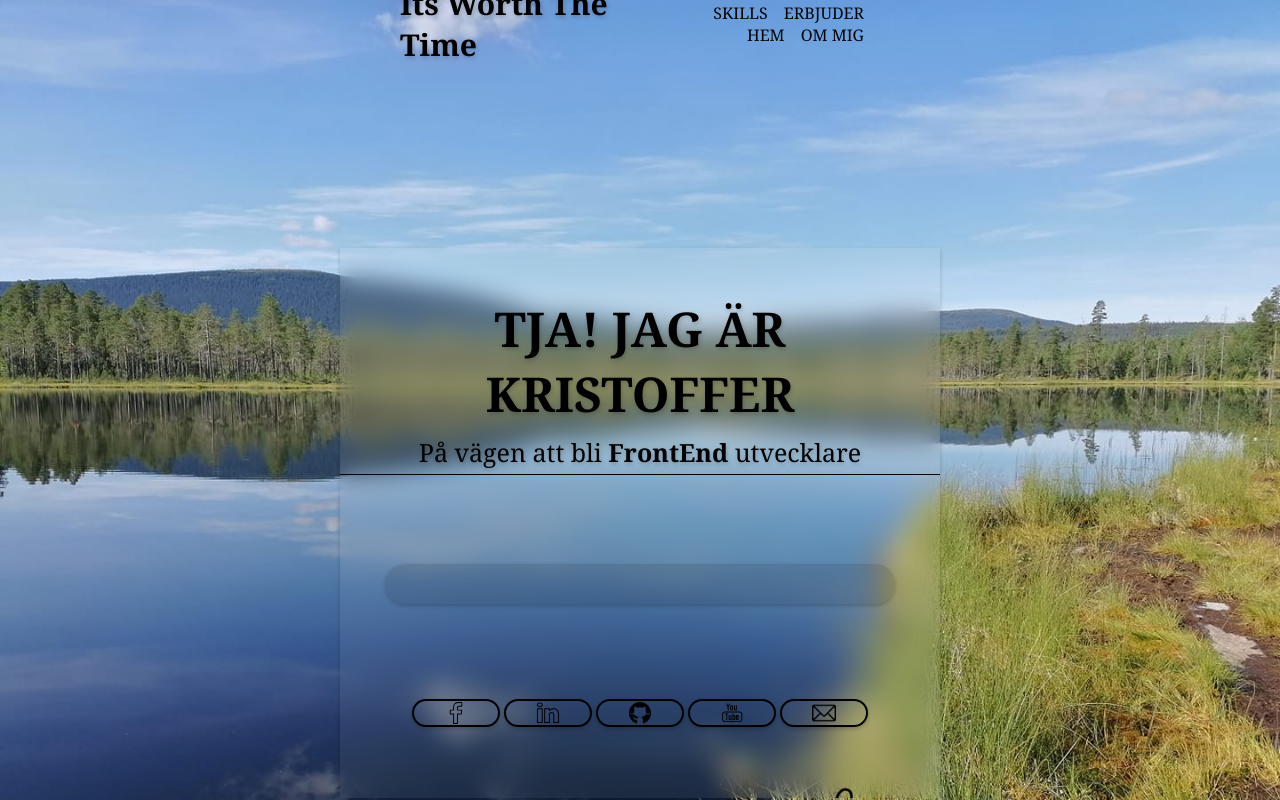
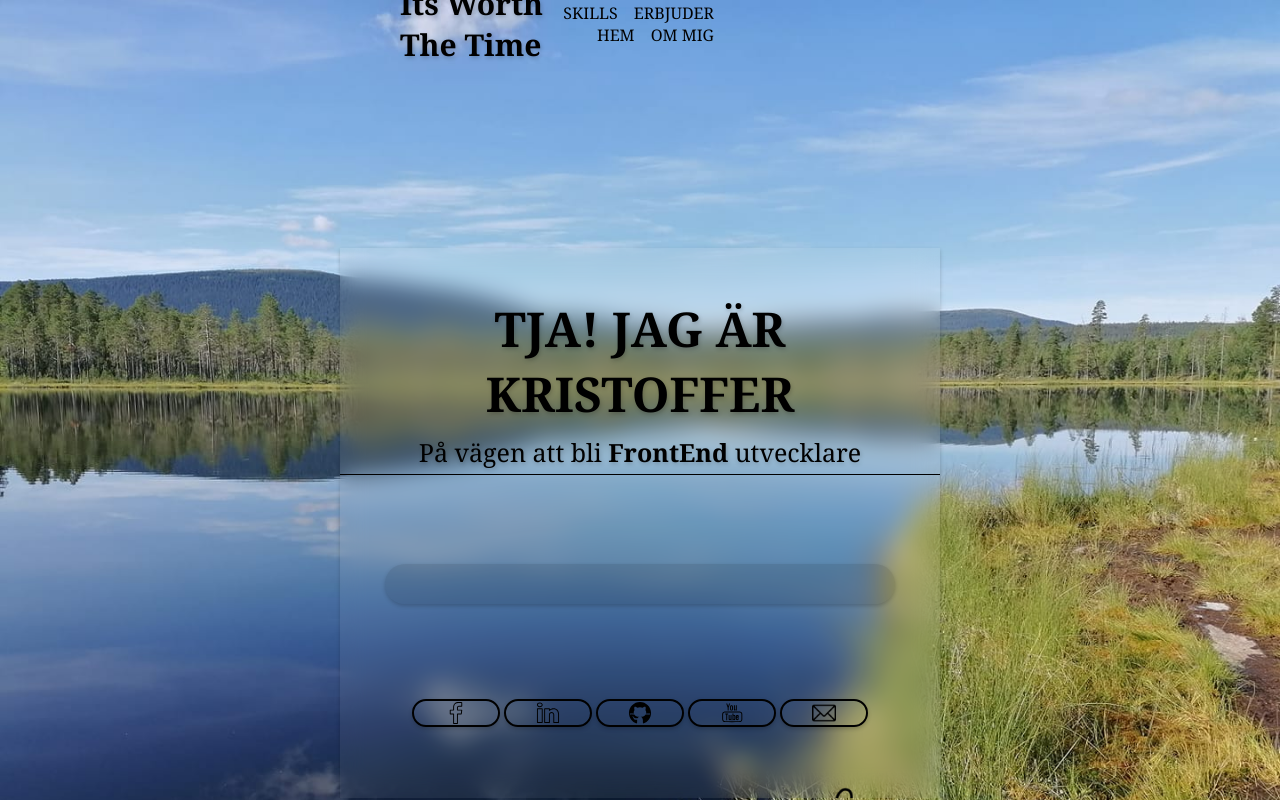
Before and after one commit to Zarser/Profile, a plain HTML site: page index.html in a window 1280 px wide. Drawn offline with Linux system fonts and the light colour scheme.

Commit message:
responsive update

```diff
--- a/styles.css
+++ b/styles.css
@@ -127,7 +127,7 @@ h3{
 
 /* responsiv */
 
-@media screen and (max-width: 600px) {
+@media screen and (max-width: 500px) {
     body{
         overflow:hidden;
         height: 100%;
@@ -179,3 +179,9 @@ h3{
     }
 
 }
+@media screen and (min-width: 400px){
+    ul{
+        text-align: center;
+        padding: 0 150px 0 0;
+}
+}
```
